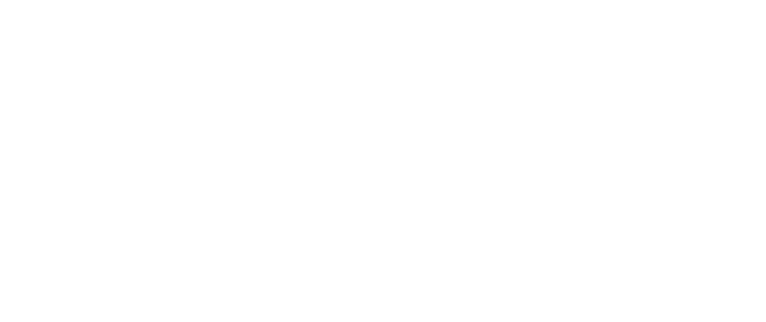
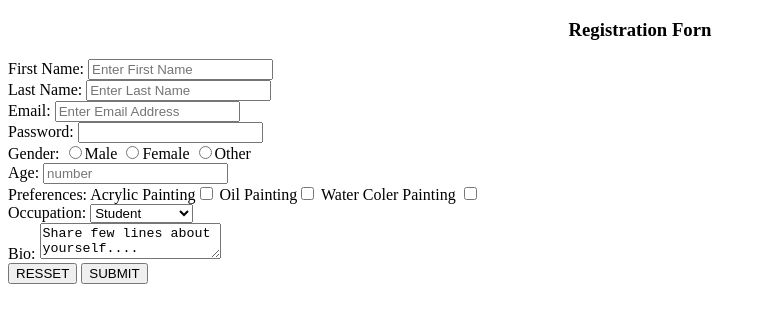
Before and after one commit to ayeshaanikaa/test-exam-github, a plain HTML site: page from.html in a window 1280 px wide. Shown: the whole page, without its empty margins (0-766 px from the left). Drawn offline with Linux system fonts and the light colour scheme.

Commit message:
all commit

```diff
--- a/from.html
+++ b/from.html
@@ -0,0 +1,34 @@
+<!DOCTYPE html>
+<html lang="en">
+<head>
+    <meta charset="UTF-8">
+    <meta name="viewport" content="width=device-width, initial-scale=1.0">
+    <title>Form</title>
+</head>
+<h3 style="text-align: center;">Registration Forn</h3>
+<body>
+    <form action="#">
+        First Name: <input placeholder="Enter First Name"  type="text"> <br>
+        Last Name: <input placeholder="Enter Last Name" type="text"><br>
+        Email: <input placeholder="Enter Email Address" type="email"><br>
+        Password: <input placeholder="" type="password"><br>
+        Gender: <input type="radio" name="Gender" value="Male">Male
+                 <input type="radio" name="Gender" value="Female">Female
+                 <input type="radio" name="Gender" value="Other">Other <br>
+        Age: <input placeholder="number" type="number">  <br>
+        Preferences: Acrylic Painting<input type="checkbox" value="Acrylic Painting">
+        Oil Painting<input type="checkbox" value="Oil Painting">
+        Water Coler Painting <input type="checkbox" value="Water Coler Painting"><br>
+        Occupation: <select name="" id="">
+            <option value="Student">Student</option>
+            <option value="Businessman">Businessman</option>
+            <option value="Doctor">Dortor</option>
+        </select><br>
+        Bio:  <textarea name="" id="">Share few lines about yourself....</textarea><br>
+        <input type="reset" value="RESSET">
+        <input type="button" value="SUBMIT">
+
+
+    </form>
+</body>
+</html>
```
Also changed, not shown: home.html (+12 -0 lines), table.html (+2 -1 lines).
